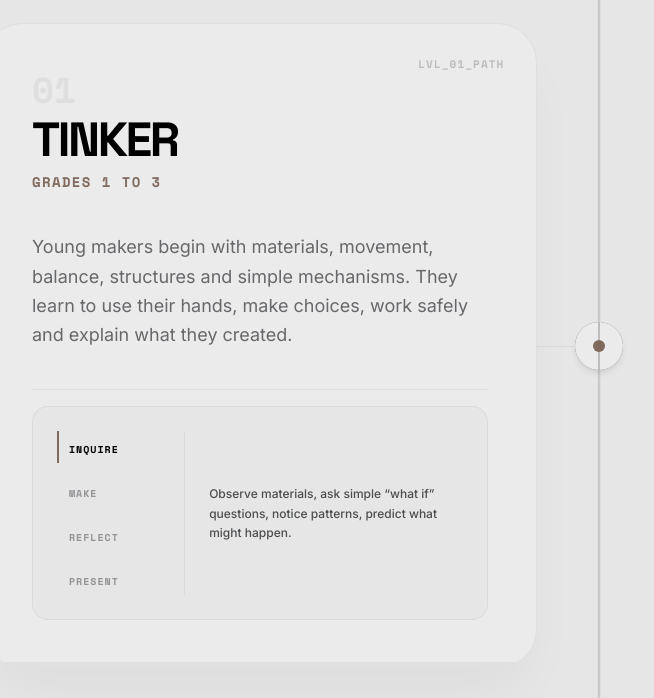
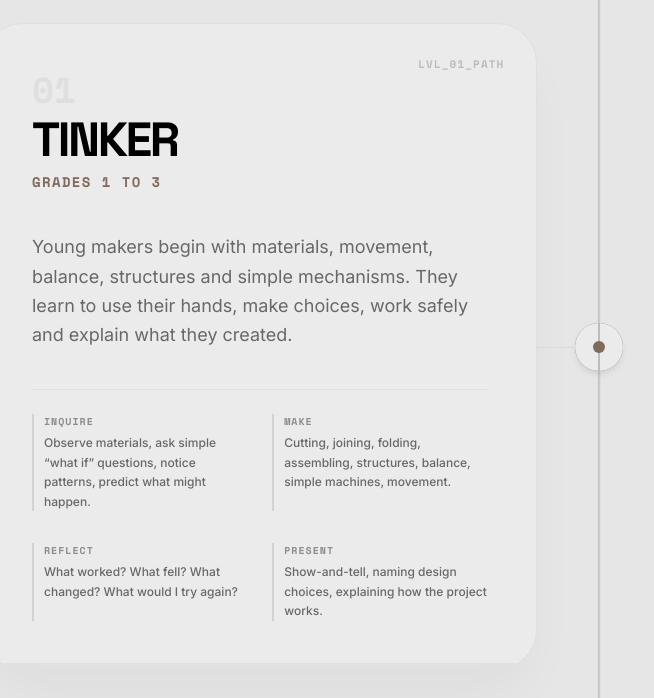
Before and after one commit to pratikb1234/Makerreactor, a React (Vite) app: page / in a window 1280 px wide. Shown: the part 6142-6840 px from the top of the page, without its empty margins (41-695 px from the left). Built offline with nearby package versions, Linux system fonts and the light colour scheme.

Commit message:
Add 5 overall section layout options to ProgramPathway

```diff
--- a/src/components/ProgramPathway.jsx
+++ b/src/components/ProgramPathway.jsx
@@ -68,19 +68,36 @@ const membershipInclusions = [
 
 export default function ProgramPathway() {
   const sectionRef = useRef(null);
+  const [layoutStyle, setLayoutStyle] = useState(1); // 1: Timeline, 2: Horizontal, 3: Stacked, 4: Grid, 5: Tabs
+  const [activeTab, setActiveTab] = useState(0);
 
   const { scrollYProgress } = useScroll({
     target: sectionRef,
     offset: ["start end", "end start"]
   });
 
-
-
   return (
-    <section ref={sectionRef} className="bg-[var(--color-light)] relative overflow-hidden font-sans border-t border-black/5">
+    <section ref={sectionRef} className="bg-[var(--color-light)] relative overflow-hidden font-sans border-t border-black/5 group/section">
       <BlueprintGrid opacity={0.4} />
 
-      {/* Single continuous circuit line for the entire section */}
+      {/* Dev-only Overall Section Style Switcher */}
+      <div className="absolute top-4 right-4 lg:right-12 z-50 opacity-0 group-hover/section:opacity-100 transition-opacity bg-white/90 backdrop-blur p-2 rounded-xl border border-black/10 shadow-xl flex flex-col items-end gap-2">
+        <div className="text-[9px] font-mono font-bold uppercase tracking-widest text-black/50 px-2">SECTION LAYOUT</div>
+        <div className="flex gap-1">
+          {[1, 2, 3, 4, 5].map(opt => (
+            <button
+              key={opt}
+              onClick={() => setLayoutStyle(opt)}
+              className={`w-8 h-8 rounded-lg font-mono text-xs flex items-center justify-center transition-all ${layoutStyle === opt ? 'bg-[var(--color-accent)] text-white shadow-lg scale-110' : 'bg-gray-100 text-gray-500 hover:bg-gray-200 hover:text-black'}`}
+            >
+              {opt}
+            </button>
+          ))}
+        </div>
+      </div>
+
+      {/* Single continuous circuit line (Only for Layout 1) */}
+      {layoutStyle === 1 && (
         <div className="absolute left-1/2 -translate-x-1/2 top-0 bottom-0 w-[100px] pointer-events-none z-0 hidden lg:block">
           <ScrollCircuitLine
             sectionRef={sectionRef}
@@ -90,10 +107,10 @@ export default function ProgramPathway() {
             scrollOffset={["start center", "end center"]}
           />
         </div>
+      )}
 
-      {/* ── Header Container (Handles top padding and dynamic text height) ── */}
-      <div className="relative pt-24 md:pt-40 pb-32">
-
+      {/* ── Header Container ── */}
+      <div className="relative pt-24 md:pt-40 pb-24 md:pb-32">
         <div className="max-w-[90rem] mx-auto px-6 relative z-10">
           <motion.div initial={{ opacity: 0, x: -20 }} whileInView={{ opacity: 1, x: 0 }} viewport={{ once: true }} className="font-mono text-sm uppercase tracking-[0.4em] font-bold text-[var(--color-accent)] mb-6">
             THE PROGRAM
@@ -113,15 +130,70 @@ export default function ProgramPathway() {
       </div>
 
       <div className="max-w-[90rem] mx-auto px-6 relative z-10 pb-24 md:pb-40">
-        {/* Pathway Visualization */}
+
+        {/* Dynamic Section Layout Render */}
         <div className="relative">
-
-
+          {layoutStyle === 1 && (
             <div className="space-y-32 relative">
               {levels.map((level, idx) => (
-              <LevelCard key={level.id} level={level} index={idx} scrollYProgress={scrollYProgress} />
+                <LevelCardTimeline key={level.id} level={level} index={idx} scrollYProgress={scrollYProgress} />
               ))}
             </div>
+          )}
+
+          {layoutStyle === 2 && (
+            <div className="flex overflow-x-auto snap-x snap-mandatory gap-8 pb-12 w-full pt-12" style={{ scrollbarWidth: 'none' }}>
+              {levels.map((level, idx) => (
+                <div key={level.id} className="min-w-[85vw] md:min-w-[60vw] lg:min-w-[45vw] snap-center">
+                  <LevelCardBase level={level} index={idx} />
+                </div>
+              ))}
+            </div>
+          )}
+
+          {layoutStyle === 3 && (
+            <div className="flex flex-col gap-12 items-center">
+              {levels.map((level, idx) => (
+                <div key={level.id} className="w-full max-w-5xl">
+                  <LevelCardBase level={level} index={idx} />
+                </div>
+              ))}
+            </div>
+          )}
+
+          {layoutStyle === 4 && (
+            <div className="grid grid-cols-1 lg:grid-cols-2 gap-8">
+              {levels.map((level, idx) => (
+                <LevelCardBase key={level.id} level={level} index={idx} />
+              ))}
+            </div>
+          )}
+
+          {layoutStyle === 5 && (
+            <div className="flex flex-col items-center pt-8">
+              <div className="flex bg-black/5 rounded-full p-2 mb-12 overflow-x-auto max-w-full hide-scrollbar">
+                {levels.map((level, idx) => (
+                  <button
+                    key={level.id}
+                    onClick={() => setActiveTab(idx)}
+                    className={`px-6 py-3 rounded-full font-mono text-xs font-bold tracking-widest whitespace-nowrap transition-all duration-300 ${activeTab === idx ? 'bg-[var(--color-accent)] text-white shadow-lg scale-105' : 'text-gray-500 hover:text-black'}`}
+                  >
+                    LVL_{level.id} {level.title}
+                  </button>
+                ))}
+              </div>
+              <div className="w-full max-w-5xl">
+                <motion.div
+                  key={activeTab}
+                  initial={{ opacity: 0, scale: 0.98, y: 20 }}
+                  animate={{ opacity: 1, scale: 1, y: 0 }}
+                  transition={{ duration: 0.4, ease: "easeOut" }}
+                >
+                  <LevelCardBase level={levels[activeTab]} index={activeTab} />
+                </motion.div>
+              </div>
+            </div>
+          )}
         </div>
 
         {/* The System - Dark Card */}
@@ -189,40 +261,18 @@ export default function ProgramPathway() {
   );
 }
 
-function LevelCard({ level, index, scrollYProgress }) {
-  const isEven = index % 2 === 0;
-
-  // Calculate activation point based on index
-  const activationPoint = (index + 0.5) / levels.length;
-  const [isActive, setIsActive] = useState(false);
-
-  useMotionValueEvent(scrollYProgress, "change", (latest) => {
-    setIsActive(latest > activationPoint - 0.1);
-  });
-
-  const [isHovered, setIsHovered] = useState(false);
-
+// ── Shared Card Content (The 2x2 grid design the user liked!) ──
+function LevelCardBase({ level, index }) {
   return (
-    <div className={`flex flex-col ${isEven ? 'lg:flex-row' : 'lg:flex-row-reverse'} items-center gap-12 lg:gap-24 relative`}>
-
-      {/* Visual Marker on central line - Arc Reactor Hover Effect */}
-      <div
-        className="absolute left-1/2 -translate-x-1/2 top-1/2 -translate-y-1/2 hidden lg:flex items-center justify-center z-30"
-      >
-        <ArcReactorNode isActive={isActive} isHovered={isHovered} setIsHovered={setIsHovered} />
-      </div>
-
-      {/* Level Card Content */}
     <motion.div
       initial={{ opacity: 0, y: 50 }}
       whileInView={{ opacity: 1, y: 0 }}
-        viewport={{ once: true, margin: "-100px" }}
-        transition={{ duration: 0.8, ease: "circOut" }}
-        className="w-full lg:w-[45%] bg-white rounded-[2.5rem] border border-black/5 p-8 md:p-12 shadow-[0_30px_60px_-15px_rgba(0,0,0,0.05)] relative overflow-hidden group hover:border-[var(--color-accent)]/30 transition-all duration-500"
+      viewport={{ once: true, margin: "-50px" }}
+      transition={{ duration: 0.6, ease: "circOut", delay: index * 0.1 }}
+      className="w-full bg-white rounded-[2.5rem] border border-black/5 p-8 md:p-12 shadow-[0_30px_60px_-15px_rgba(0,0,0,0.05)] relative overflow-hidden group hover:border-[var(--color-accent)]/30 transition-all duration-500 h-full"
     >
-        <div
-          className="absolute inset-0 bg-gradient-to-br from-[var(--color-accent)]/5 to-transparent opacity-0 group-hover:opacity-100 transition-opacity duration-500"
-        />
+      <div className="absolute inset-0 bg-gradient-to-br from-[var(--color-accent)]/5 to-transparent opacity-0 group-hover:opacity-100 transition-opacity duration-500" />
+
       {/* Technical Label */}
       <div className="absolute top-8 right-8 font-mono text-[11px] text-black/20 font-bold uppercase tracking-widest">
         LVL_{level.id}_PATH
@@ -238,166 +288,60 @@ function LevelCard({ level, index, scrollYProgress }) {
         {level.desc}
       </p>
 
-        <LevelTabs gridData={level.grid} levelId={level.id} />
+      {/* The 2x2 Grid Layout */}
+      <div className="grid grid-cols-2 gap-x-6 gap-y-8 mt-4 pt-6 border-t border-black/5">
+        {[
+          { label: 'INQUIRE', text: level.grid.inquire },
+          { label: 'MAKE', text: level.grid.make },
+          { label: 'REFLECT', text: level.grid.reflect },
+          { label: 'PRESENT', text: level.grid.present }
+        ].map((item, idx) => (
+          <div key={idx} className="relative group/grid">
+            <div className="absolute left-0 top-0 w-[2px] h-full bg-[var(--color-accent)]/20 group-hover/grid:bg-[var(--color-accent)] transition-colors duration-500" />
+            <div className="pl-3">
+              <h5 className="font-mono text-[10px] font-bold uppercase tracking-widest text-black/40 mb-1">{item.label}</h5>
+              <p className="text-xs text-gray-500 leading-relaxed font-medium">{item.text}</p>
+            </div>
+          </div>
+        ))}
+      </div>
 
       {/* Accent Bar */}
       <div className="absolute bottom-0 left-0 w-full h-1.5 bg-gray-100 group-hover:bg-[var(--color-accent)] transition-colors duration-500" />
     </motion.div>
+  );
+}
+
+// ── Layout 1: The Original Timeline Wrapper ──
+function LevelCardTimeline({ level, index, scrollYProgress }) {
+  const isEven = index % 2 === 0;
+  const activationPoint = (index + 0.5) / levels.length;
+  const [isActive, setIsActive] = useState(false);
+
+  useMotionValueEvent(scrollYProgress, "change", (latest) => {
+    setIsActive(latest > activationPoint - 0.1);
+  });
+
+  const [isHovered, setIsHovered] = useState(false);
+
+  return (
+    <div className={`flex flex-col ${isEven ? 'lg:flex-row' : 'lg:flex-row-reverse'} items-center gap-12 lg:gap-24 relative`}>
+
+      {/* Visual Marker on central line */}
+      <div className="absolute left-1/2 -translate-x-1/2 top-1/2 -translate-y-1/2 hidden lg:flex items-center justify-center z-30">
+        <ArcReactorNode isActive={isActive} isHovered={isHovered} setIsHovered={setIsHovered} />
+      </div>
+
+      {/* Level Card Base Content */}
+      <div className="w-full lg:w-[45%]" onMouseEnter={() => setIsHovered(true)} onMouseLeave={() => setIsHovered(false)}>
+        <LevelCardBase level={level} index={index} />
+      </div>
 
       {/* Decorative Blueprint connector - LG only */}
       <div className={`hidden lg:block w-[5%] h-px bg-black/5 absolute top-1/2 ${isEven ? 'left-[45%]' : 'right-[45%]'}`} />
 
-      {/* Empty space on opposite side for text/image or just spacing */}
+      {/* Empty space on opposite side */}
       <div className="hidden lg:block lg:w-[45%]" />
     </div>
   );
 }
-
-// --- Minimalist Toggle Options ---
-// Added 5 different toggle styles per user request.
-// The user can hover over the top-right of the tab area to see the tiny 1-5 selector and preview the 5 designs!
-function LevelTabs({ gridData, levelId }) {
-  const [activeTab, setActiveTab] = useState(0);
-  const [styleOption, setStyleOption] = useState(3); // Defaulting to option 3 (Vertical Sidebar) which fits the grid vibe well
-
-  const tabs = [
-    { id: 'inquire', label: 'INQUIRE', text: gridData.inquire },
-    { id: 'make', label: 'MAKE', text: gridData.make },
-    { id: 'reflect', label: 'REFLECT', text: gridData.reflect },
-    { id: 'present', label: 'PRESENT', text: gridData.present }
-  ];
-
-  return (
-    <div className="mt-8 pt-4 border-t border-black/5 relative group/tabs">
-      {/* Dev-only style switcher (invisible unless hovered) */}
-      <div className="absolute -top-3 right-0 opacity-0 group-hover/tabs:opacity-100 transition-opacity flex gap-1 z-50">
-        {[1, 2, 3, 4, 5].map(opt => (
-          <button
-            key={opt}
-            onClick={() => setStyleOption(opt)}
-            className={`text-[9px] font-mono w-4 h-4 flex items-center justify-center rounded border transition-colors ${styleOption === opt ? 'bg-[var(--color-accent)] text-white border-[var(--color-accent)]' : 'bg-gray-100 text-gray-400 border-gray-200 hover:bg-gray-200 hover:text-black'}`}
-            title={`Toggle Style ${opt}`}
-          >
-            {opt}
-          </button>
-        ))}
-      </div>
-
-      {/* Render selected style */}
-      {styleOption === 1 && <TabStyle1 tabs={tabs} activeTab={activeTab} setActiveTab={setActiveTab} levelId={levelId} />}
-      {styleOption === 2 && <TabStyle2 tabs={tabs} activeTab={activeTab} setActiveTab={setActiveTab} levelId={levelId} />}
-      {styleOption === 3 && <TabStyle3 tabs={tabs} activeTab={activeTab} setActiveTab={setActiveTab} levelId={levelId} />}
-      {styleOption === 4 && <TabStyle4 tabs={tabs} activeTab={activeTab} setActiveTab={setActiveTab} levelId={levelId} />}
-      {styleOption === 5 && <TabStyle5 tabs={tabs} activeTab={activeTab} setActiveTab={setActiveTab} levelId={levelId} />}
-    </div>
-  );
-}
-
-// 1. Premium Pill Toggle (Apple style)
-function TabStyle1({ tabs, activeTab, setActiveTab, levelId }) {
-  return (
-    <div className="space-y-6">
-      <div className="flex bg-gray-100/80 p-1 rounded-xl relative">
-        {tabs.map((tab, idx) => (
-          <button key={idx} onClick={() => setActiveTab(idx)} className="flex-1 relative py-2 px-2 text-center z-10">
-            {activeTab === idx && (
-              <motion.div layoutId={`pill-${levelId}`} className="absolute inset-0 bg-white rounded-lg shadow-[0_2px_8px_rgba(0,0,0,0.08)] z-0" transition={{ type: 'spring', bounce: 0.2, duration: 0.6 }} />
-            )}
-            <span className={`relative z-10 font-mono text-[10px] font-bold tracking-widest transition-colors duration-300 ${activeTab === idx ? 'text-black' : 'text-gray-400 hover:text-gray-600'}`}>{tab.label}</span>
-          </button>
-        ))}
-      </div>
-      <div className="min-h-[80px]">
-        <motion.p key={`${levelId}-${activeTab}`} initial={{ opacity: 0, y: 5 }} animate={{ opacity: 1, y: 0 }} transition={{ duration: 0.3 }} className="text-sm text-gray-600 leading-relaxed font-medium">
-          {tabs[activeTab].text}
-        </motion.p>
-      </div>
-    </div>
-  );
-}
-
-// 2. Minimalist Underline (Clean, editorial)
-function TabStyle2({ tabs, activeTab, setActiveTab, levelId }) {
-  return (
-    <div className="space-y-6">
-      <div className="flex border-b border-black/5">
-        {tabs.map((tab, idx) => (
-          <button key={idx} onClick={() => setActiveTab(idx)} className="flex-1 pb-3 relative text-center">
-            <span className={`font-mono text-[10px] font-bold tracking-widest transition-colors duration-300 ${activeTab === idx ? 'text-[var(--color-accent)]' : 'text-gray-400 hover:text-gray-600'}`}>{tab.label}</span>
-            {activeTab === idx && (
-              <motion.div layoutId={`underline-${levelId}`} className="absolute bottom-0 left-0 w-full h-[2px] bg-[var(--color-accent)]" />
-            )}
-          </button>
-        ))}
-      </div>
-      <div className="min-h-[80px]">
-        <motion.p key={`${levelId}-${activeTab}`} initial={{ opacity: 0 }} animate={{ opacity: 1 }} className="text-sm text-gray-600 leading-relaxed font-medium">
-          {tabs[activeTab].text}
-        </motion.p>
-      </div>
-    </div>
-  );
-}
-
-// 3. Vertical Sidebar (Developer/System style)
-function TabStyle3({ tabs, activeTab, setActiveTab, levelId }) {
-  return (
-    <div className="flex gap-6 min-h-[120px] bg-gray-50 rounded-2xl p-6 border border-black/5">
-      <div className="flex flex-col gap-3 w-1/3 border-r border-black/5 pr-4 justify-center">
-        {tabs.map((tab, idx) => (
-          <button key={idx} onClick={() => setActiveTab(idx)} className={`text-left relative pl-3 py-1 ${activeTab === idx ? '' : 'hover:opacity-70'}`}>
-            {activeTab === idx && <motion.div layoutId={`vert-line-${levelId}`} className="absolute left-0 top-0 w-[2px] h-full bg-[var(--color-accent)]" />}
-            <span className={`font-mono text-[10px] font-bold tracking-widest transition-colors ${activeTab === idx ? 'text-black' : 'text-gray-400'}`}>{tab.label}</span>
-          </button>
-        ))}
-      </div>
-      <div className="w-2/3 flex items-center">
-        <motion.p key={`${levelId}-${activeTab}`} initial={{ opacity: 0, x: 10 }} animate={{ opacity: 1, x: 0 }} className="text-xs text-gray-600 leading-relaxed font-medium">
-          {tabs[activeTab].text}
-        </motion.p>
-      </div>
-    </div>
-  );
-}
-
-// 4. Glowing Dots (Futuristic/Minimal)
-function TabStyle4({ tabs, activeTab, setActiveTab, levelId }) {
-  return (
-    <div className="space-y-6">
-      <div className="flex justify-between items-center bg-black/5 rounded-full px-6 py-3">
-        {tabs.map((tab, idx) => (
-          <button key={idx} onClick={() => setActiveTab(idx)} className="flex items-center gap-2 group">
-            <div className={`w-2 h-2 rounded-full transition-all duration-300 ${activeTab === idx ? 'bg-[var(--color-accent)] shadow-[0_0_8px_var(--color-accent)]' : 'bg-black/10 group-hover:bg-black/20'}`} />
-            <span className={`font-mono text-[9px] font-bold tracking-widest transition-colors hidden sm:block ${activeTab === idx ? 'text-black' : 'text-gray-400'}`}>{tab.label}</span>
-          </button>
-        ))}
-      </div>
-      <div className="min-h-[80px] px-2 text-center flex items-center justify-center">
-        <motion.p key={`${levelId}-${activeTab}`} initial={{ opacity: 0, scale: 0.98 }} animate={{ opacity: 1, scale: 1 }} className="text-sm text-gray-600 leading-relaxed font-medium">
-          {tabs[activeTab].text}
-        </motion.p>
-      </div>
-    </div>
-  );
-}
-
-// 5. Numbered Accordion-Style Tabs (Editorial / Serious)
-function TabStyle5({ tabs, activeTab, setActiveTab, levelId }) {
-  return (
-    <div className="space-y-4">
-      <div className="flex gap-2">
-        {tabs.map((tab, idx) => (
-          <button key={idx} onClick={() => setActiveTab(idx)} className={`flex-1 py-3 border-t-2 text-left transition-all duration-300 ${activeTab === idx ? 'border-[var(--color-accent)] pt-4' : 'border-black/5 hover:border-black/20'}`}>
-            <div className="font-mono text-[9px] text-gray-400 mb-1">0{idx + 1}</div>
-            <div className={`font-mono text-[10px] font-bold tracking-widest ${activeTab === idx ? 'text-black' : 'text-gray-400'}`}>{tab.label}</div>
-          </button>
-        ))}
-      </div>
-      <div className="min-h-[80px] bg-gray-50 p-6 rounded-xl border border-black/5 flex items-center">
-        <motion.p key={`${levelId}-${activeTab}`} initial={{ opacity: 0 }} animate={{ opacity: 1 }} className="text-sm text-gray-600 leading-relaxed font-medium">
-          {tabs[activeTab].text}
-        </motion.p>
-      </div>
-    </div>
-  );
-}
```
Lines whose indentation alone changed are shown as unchanged.
